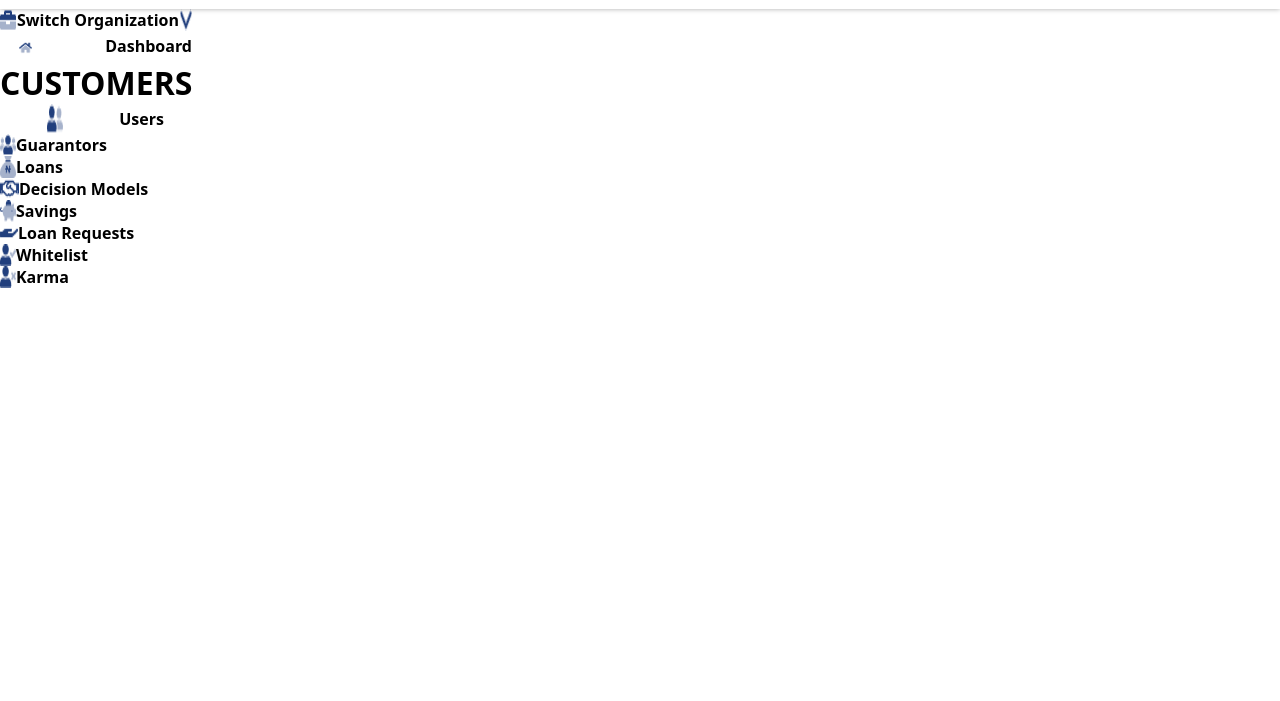
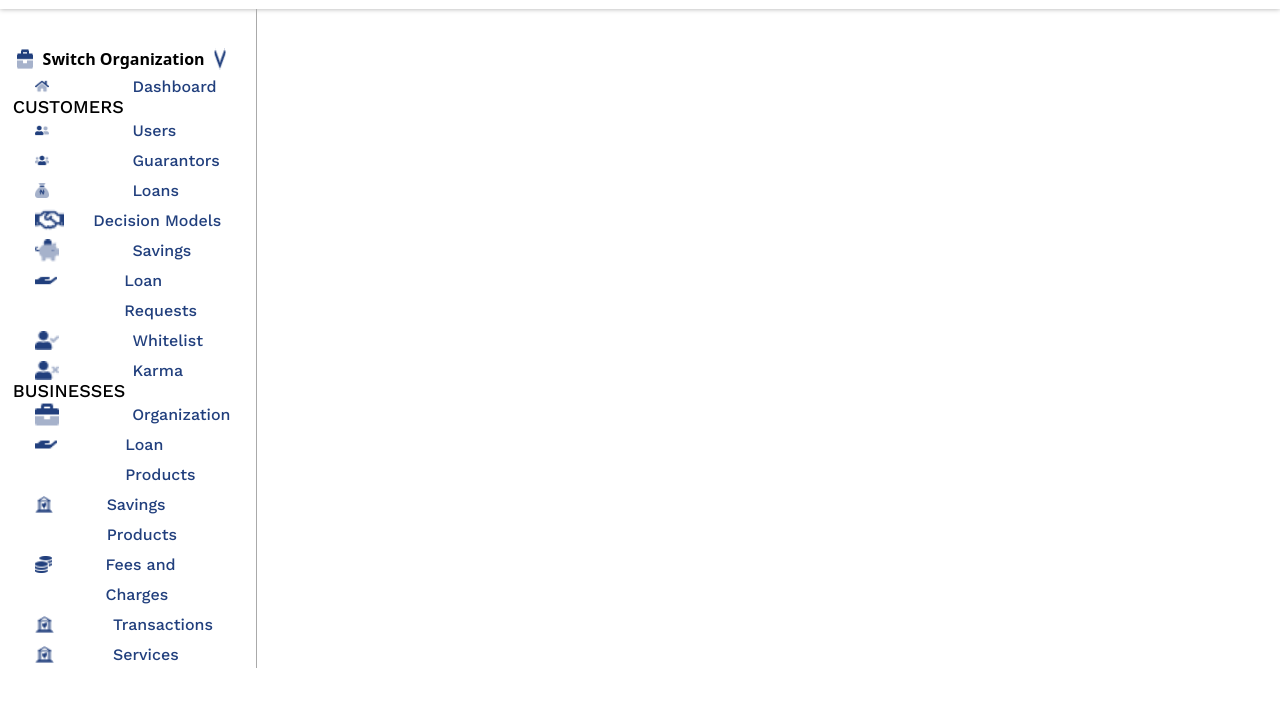
Before and after one commit to emmanuelsalako28/Lendsqr, a plain HTML site: page dashboard.html in a window 1280 px wide. Shown: the part 77-778 px from the top of the page. Drawn offline with nearby package versions, Linux system fonts and the light colour scheme.

Commit message:
update all

```diff
--- a/dashboard.css
+++ b/dashboard.css
@@ -1,4 +1,8 @@
-*,*::before, *::after {
+@import url("https://fonts.googleapis.com/css2?family=Work+Sans:wght@500&display=swap");
+
+*,
+*::before,
+*::after {
   padding: 0;
   margin: 0;
   box-sizing: border-box;
@@ -11,11 +15,11 @@
 }
 
 body {
-
-    font-family: system-ui, -apple-system, BlinkMacSystemFont, 'Segoe UI', Roboto, Oxygen, Ubuntu, Cantarell, 'Open Sans', 'Helvetica Neue', sans-serif;
+  font-family: system-ui, -apple-system, BlinkMacSystemFont, "Segoe UI", Roboto,
+    Oxygen, Ubuntu, Cantarell, "Open Sans", "Helvetica Neue", sans-serif;
 }
 
-header{
+header {
   display: flex;
   justify-content: space-between;
   padding-top: 2%;
@@ -23,68 +27,183 @@ header{
   /* background-color: black; */
   box-shadow: 0px 0px 5px 0px #aaaaaa;
 }
-.head-part{
+.head-part {
   display: flex;
   /* gap: 40%; */
   width: 50%;
   justify-content: space-evenly;
 }
-.head-part-right{
+.head-part-right {
   display: flex;
   justify-content: space-evenly;
   width: 50%;
 }
-.head-part-searches{
+.head-part-searches {
+}
 
-}
-.sidenav{
-    width: 15%;
+/* Side Bar */
+.sidenav {
+  width: 20%;
   display: flex;
   flex-direction: column;
+  box-shadow: 1px 0px 0px 0px #aaaaaa;
+  height: 100%;
+  padding-right: 2%;
+  padding-left: 1%;
+  padding-top: 3%;
 }
-.organisation{
+.sidenav a {
+  text-decoration: none;
+  color: #213f7d;
+  font-family: "Work Sans", sans-serif;
+  font-size: 16px;
+  font-weight: 400;
+  line-height: 19px;
+  letter-spacing: 0px;
+  text-align: left;
+}
+.organisation {
   display: flex;
   justify-content: space-around;
 }
-.sidenav-dashboard{
+.sidenav-dashboard {
   display: flex;
-    /* gap: 10%; */
-    justify-content: space-around;
+  /* gap: 1%;  */
+
   padding-left: 10%;
   line-height: 30px;
 }
-.sidenav-dashboard-pic{
+.sidenav-dashboard-pic {
   width: 50%;
 }
-.sidenav-dashboard img{
- width:15%;
+.sidenav-dashboard img {
+  width: 15%;
 }
-.sidenav-users{
+.sidenav-users {
   display: flex;
 
   /* gap: 10%; */
-    justify-content: space-around;
+  /* justify-content: space-between; */
   padding-left: 10%;
   line-height: 30px;
 }
-.sidenav-guarantors{
+.sidenav-users-pic {
+  width: 50%;
+}
+.sidenav-users-pic img {
+  width: 15%;
+}
+.sidenav-guarantors {
   display: flex;
+  /* justify-content: space-between; */
+  padding-left: 10%;
+  line-height: 30px;
 }
-.sidenav-loan{
+.sidenav-users-gurantors-pic {
+  width: 50%;
+}
+.sidenav-users-gurantors-pic img {
+  width: 15%;
+}
+.sidenav-loan {
   display: flex;
+  /* justify-content: space-between; */
+  padding-left: 10%;
+  line-height: 30px;
+  text-align: left;
 }
-.sidenav-decision-model{
+
+.sidenav-loan-pic {
+  width: 50%;
+}
+.sidenav-loan-pic img {
+  width: 15%;
+}
+.sidenav-decision-model {
   display: flex;
+  /* justify-content: space-between; */
+  padding-left: 10%;
+  line-height: 30px;
+  text-align: left;
 }
-.sidenav-savings{
+.sidenav-decision-model-pic {
+  width: 30%;
+}
+.sidenav-decision-model-pic img {
+  width: 50%;
+}
+.sidenav-savings {
   display: flex;
+  /* justify-content: space-between; */
+  padding-left: 10%;
+  line-height: 30px;
+  text-align: left;
 }
-.sidenav-loan-request{
+.sidenav-savings-pic {
+  width: 50%;
+}
+.sidenav-savings-pic img {
+  width: 25%;
+}
+.sidenav-loan-request {
   display: flex;
+  /* justify-content: space-between; */
+  padding-left: 10%;
+  line-height: 30px;
+  text-align: left;
 }
-.sidenav-whitelist{
+.sidenav-loan-request-pic {
+  width: 50%;
+}
+.sidenav-loan-request-pic img {
+  width: 25%;
+}
+.sidenav-whitelist {
   display: flex;
+  /* justify-content: space-between; */
+  padding-left: 10%;
+  line-height: 30px;
+  text-align: left;
 }
-.sidenav-karma{
+.sidenav-whitelist-pic {
+  width: 50%;
+}
+.sidenav-whitelist-pic img {
+  width: 25%;
+}
+.sidenav-karma {
   display: flex;
+  /* justify-content: space-between; */
+  padding-left: 10%;
+  line-height: 30px;
+  text-align: left;
 }
+.sidenav-karma-pic {
+  width: 50%;
+}
+.sidenav-karma-pic img {
+  width: 25%;
+}
+.main h1 {
+  font-family: "Work Sans", sans-serif;
+
+  font-size: 18px;
+  font-weight: 500;
+  line-height: 14px;
+  letter-spacing: 0px;
+  text-align: left;
+}
+.sidenav-saving-product{
+ display: flex;
+  padding-left: 10%;
+  line-height: 30px;
+  text-align: left;
+  /* gap: 15%; */
+}
+
+.sidenav-saving-product-pic{
+width: 40%;
+}
+.sidenav-saving-product-pic img{
+      width: 25%;
+}
--- a/dashboard.html
+++ b/dashboard.html
@@ -35,6 +35,7 @@
         <h2>Adedeji</h2>
       </div>
     </header>
+
     <div class="main">
       <div class="sidenav">
         <div class="organisation">
@@ -48,52 +49,125 @@
             <img src="/Images/home 1.png" alt="" />
           </div>
 
-          <h4>Dashboard</h4>
+          <h4><a href=""> Dashboard</a></h4>
         </div>
 
         <h1>CUSTOMERS</h1>
 
         <div class="sidenav-users">
+          <div class="sidenav-users-pic">
             <img src="/Images/user-friends 1.png" alt="" />
-          <h4>Users</h4>
+          </div>
+
+          <h4><a href="">Users</a></h4>
         </div>
 
         <div class="sidenav-guarantors">
+          <div class="sidenav-users-gurantors-pic">
             <img src="/Images/users 1.png" alt="" />
-          <h4>Guarantors</h4>
+          </div>
+
+          <h4><a href=""> Guarantors</a></h4>
         </div>
 
         <div class="sidenav-loan">
+          <div class="sidenav-loan-pic">
             <img src="/Images/sack 1.png" alt="" />
-          <h4>Loans</h4>
+          </div>
+
+          <h4><a href=""> Loans</a></h4>
         </div>
 
         <div class="sidenav-decision-model">
+          <div class="sidenav-decision-model-pic">
             <img src="/Images/handshake-regular 1.png" alt="" />
-          <h4>Decision Models</h4>
+          </div>
+
+          <h4><a href="#">Decision Models</a></h4>
         </div>
 
         <div class="sidenav-savings">
+          <div class="sidenav-savings-pic">
             <img src="/Images/piggy-bank 1.png" alt="" />
-          <h4>Savings</h4>
+          </div>
+
+          <h4><a href="#">Savings</a></h4>
         </div>
 
         <div class="sidenav-loan-request">
+          <div class="sidenav-loan-request-pic">
             <img src="/Images/hand-holding 1.png" alt="" />
-          <h4>Loan Requests</h4>
+          </div>
+
+          <h4><a href="#">Loan Requests</a></h4>
+        </div>
+
+        <div class="sidenav-whitelist">
+          <div class="sidenav-whitelist-pic">
+            <img src="/Images/user-check 1.png" alt="" />
+          </div>
+
+          <h4><a href="#">Whitelist</a></h4>
+        </div>
+
+        <div class="sidenav-karma">
+          <div class="sidenav-karma-pic">
+            <img src="/Images/user-times 1.png" alt="" />
+          </div>
+
+          <h4><a href="#">Karma</a></h4>
+        </div>
+
+        <h1>BUSINESSES</h1>
+
+        <div class="sidenav-karma">
+          <div class="sidenav-karma-pic">
+            <img src="/Images/briefcase 1.png" alt="" />
+          </div>
+
+          <h4><a href="#">Organization</a></h4>
+        </div>
+
+        <div class="sidenav-karma">
+          <div class="sidenav-karma-pic">
+            <img src="/Images/hand-holding 1.png" alt="" />
+          </div>
+
+          <h4><a href="#">Loan Products</a></h4>
+        </div>
+
+        <div class="sidenav-saving-product">
+          <div class="sidenav-saving-product-pic">
+            <img src="/Images/np_bank_148501_000000 1.png" alt="" />
+          </div>
+
+          <h4><a href="#">Savings Products</a></h4>
         </div>
 
 
-        <div class="sidenav-whitelist">
-          <img src="/Images/user-check 1.png" alt="" />
-          <h4>Whitelist</h4>
+        <div class="sidenav-saving-product">
+          <div class="sidenav-saving-product-pic">
+            <img src="/Images/Vector (2).png" alt="" />
           </div>
 
-          <div class="sidenav-karma">
-          <img src="/Images/user-times 1.png" alt="" />
-          <h4>Karma</h4>
+          <h4><a href="#">Fees and Charges</a></h4>
         </div>
 
+        <div class="sidenav-saving-product">
+          <div class="sidenav-saving-product-pic">
+            <img src="/Images/np_bank_148501_000000 1.png" alt="" />
+          </div>
+
+          <h4><a href="#">Transactions</a></h4>
+        </div>
+
+        <div class="sidenav-saving-product">
+          <div class="sidenav-saving-product-pic">
+            <img src="/Images/np_bank_148501_000000 1.png" alt="" />
+          </div>
+
+          <h4><a href="#">Services</a></h4>
+        </div>
 
       </div>
     </div>
```
Lines whose indentation alone changed are shown as unchanged.
